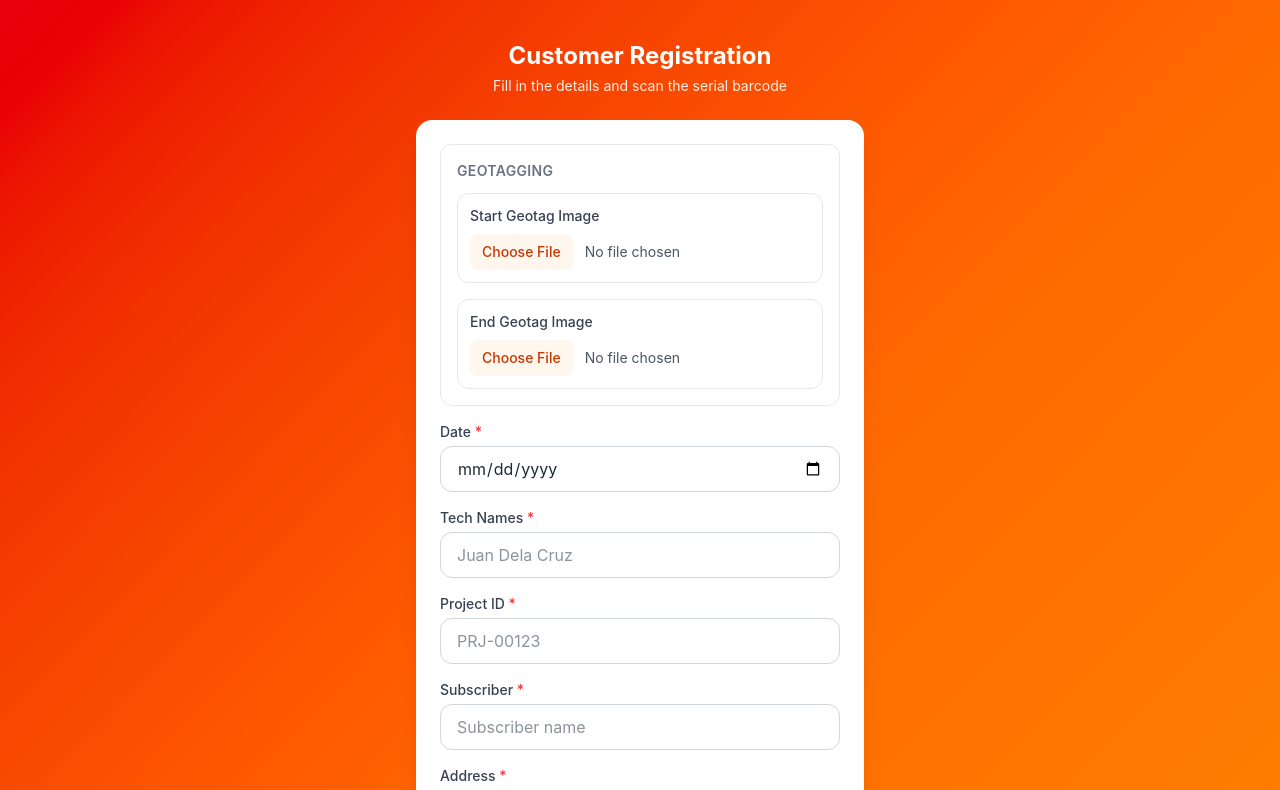
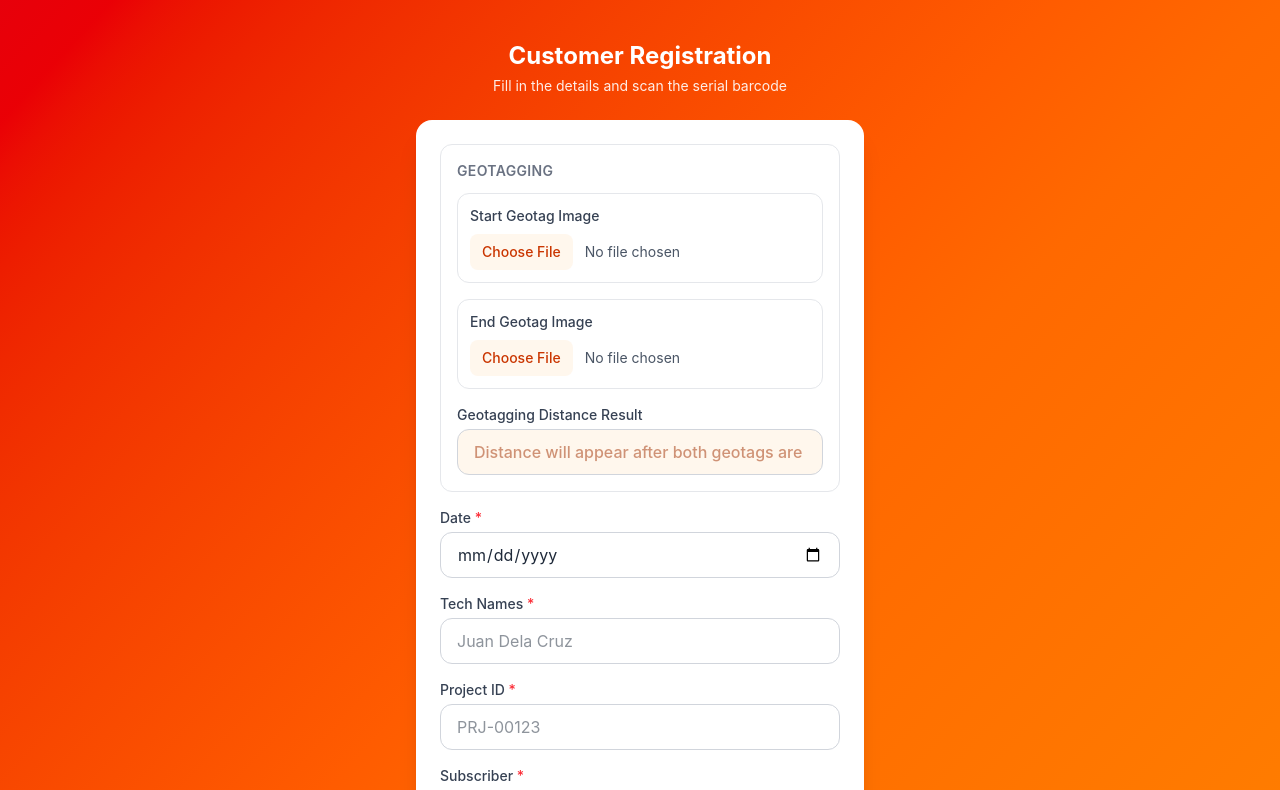
Before and after one commit to ryanzkey-dev/joedscan, a React (Vite) app: page / in a window 1280 px wide. Shown: the top 790 px of the page. Built offline with nearby package versions, Linux system fonts and the light colour scheme.

Commit message:
Show geotagging distance result as a read-only text field
Replace the static distance summary box with a read-only input showing
"X meters (X km)" so the result reads like the rest of the form fields.

```diff
--- a/src/App.jsx
+++ b/src/App.jsx
@@ -145,12 +145,19 @@ function App() {
                   value={geotagging.end}
                   onChange={updateGeotag('end')}
                 />
-                {geotagging.distanceMeters && (
-                  <div className="rounded-lg bg-orange-50 p-3 text-sm font-medium text-orange-800">
-                    <p>Distance: {geotagging.distanceMeters} meters</p>
-                    <p>Equivalent: {geotagging.distanceKilometers} km</p>
-                  </div>
-                )}
+                <FormField label="Geotagging Distance Result">
+                  <input
+                    type="text"
+                    readOnly
+                    value={
+                      geotagging.distanceMeters
+                        ? `${geotagging.distanceMeters} meters  (${geotagging.distanceKilometers} km)`
+                        : ''
+                    }
+                    placeholder="Distance will appear after both geotags are uploaded"
+                    className={`${inputClasses} cursor-not-allowed bg-orange-50 font-medium text-orange-800`}
+                  />
+                </FormField>
               </div>
             </div>
 
```
